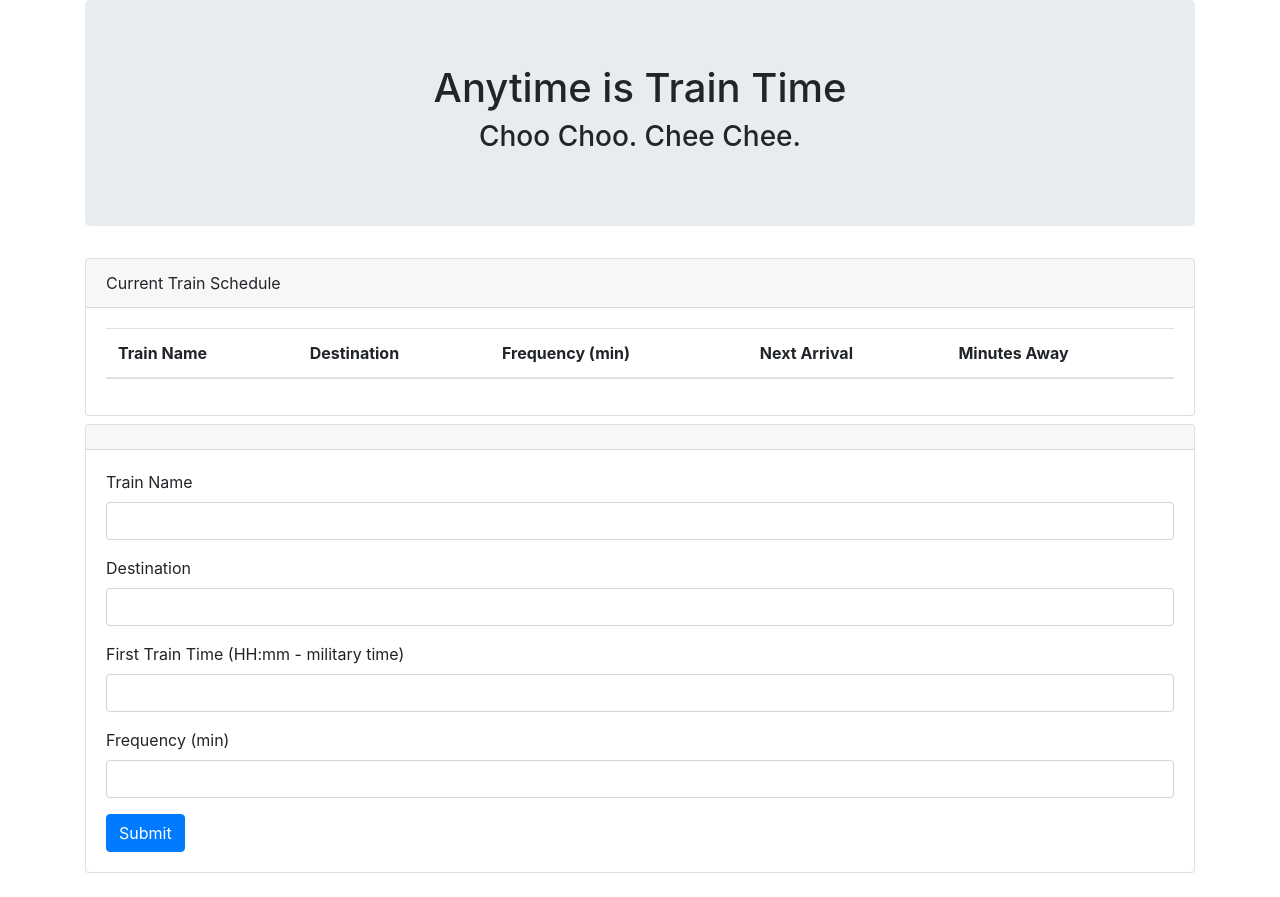
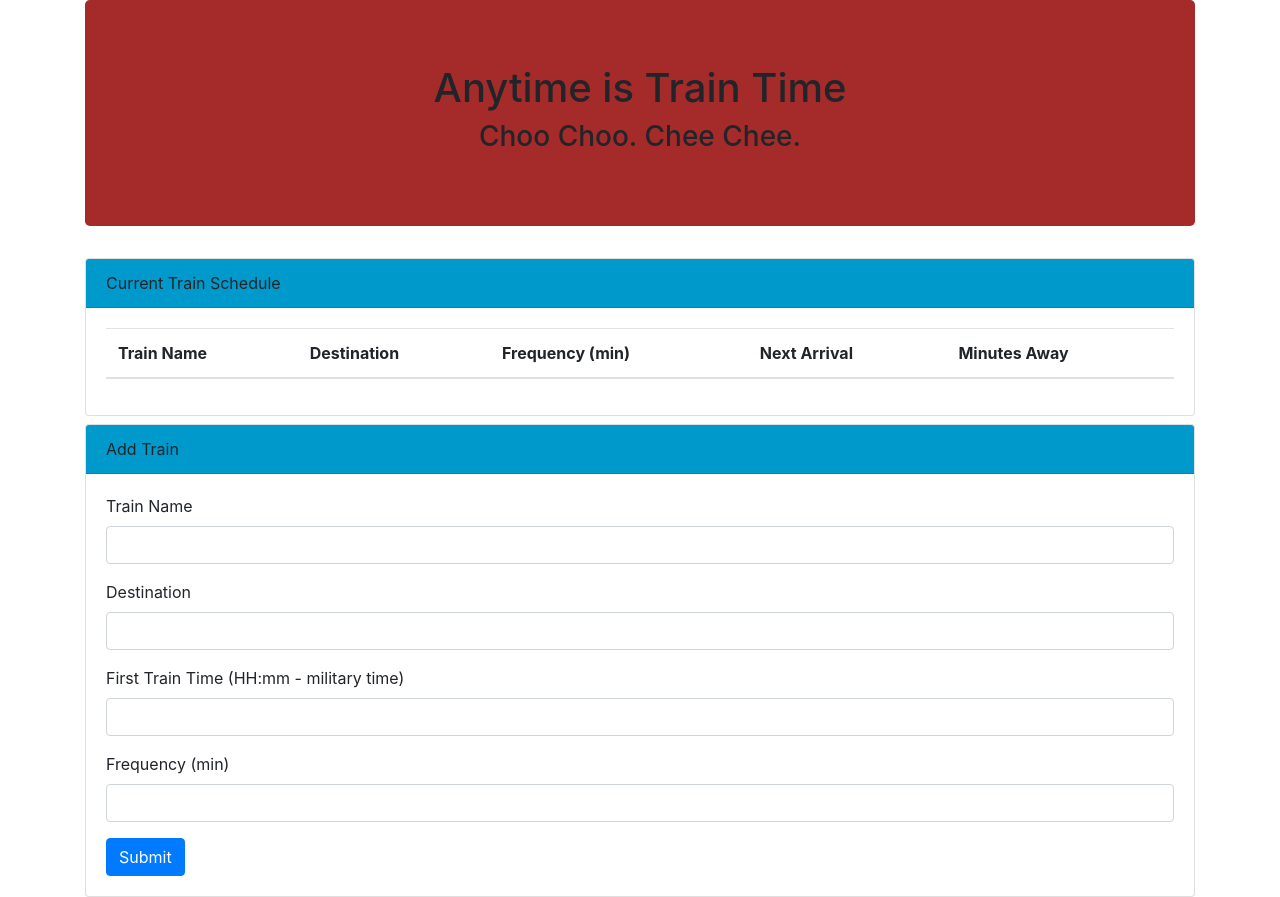
Before and after one commit to jaysumampong/TrainTime, a plain HTML site: page index.html in a window 1280 px wide. Before the commit the page ends 873 px from the top, so only its background shows below. Drawn offline with nearby package versions, Linux system fonts and the light colour scheme.

Commit message:
added color to html

```diff
--- a/assets/css/style.css
+++ b/assets/css/style.css
@@ -0,0 +1,7 @@
+#header {
+    background-color: #0099CC;
+}
+
+#jumbotron {
+    background-color: brown;
+}
--- a/index.html
+++ b/index.html
@@ -13,7 +13,7 @@
 
  <div class="container">
 
-        <div class="jumbotron">
+        <div class="jumbotron" id="jumbotron">
           <h1 class="text-center">Anytime is Train Time</h1>
           <h3 class="text-center">Choo Choo. Chee Chee.</h3>
         </div>
@@ -21,7 +21,7 @@
           <div class="col-lg-12">
 
             <div class="card">
-              <div class="card-header">
+              <div class="card-header" id="header">
                 Current Train Schedule
               </div>
               <div class="card-body">
@@ -42,12 +42,13 @@
             </div>
 
             <div class="card mt-2">
-              <div class="card-header">
+              <div class="card-header" id="header">
+                  Add Train
               </div>
               <div class="card-body">
 
                 <form>
-                  <div class="form-group">
+                  <div class="form-group" >
                     <label for="train-name-input">Train Name</label>
                     <input type="text" class="form-control" id="train-name-input">
                   </div>
```
